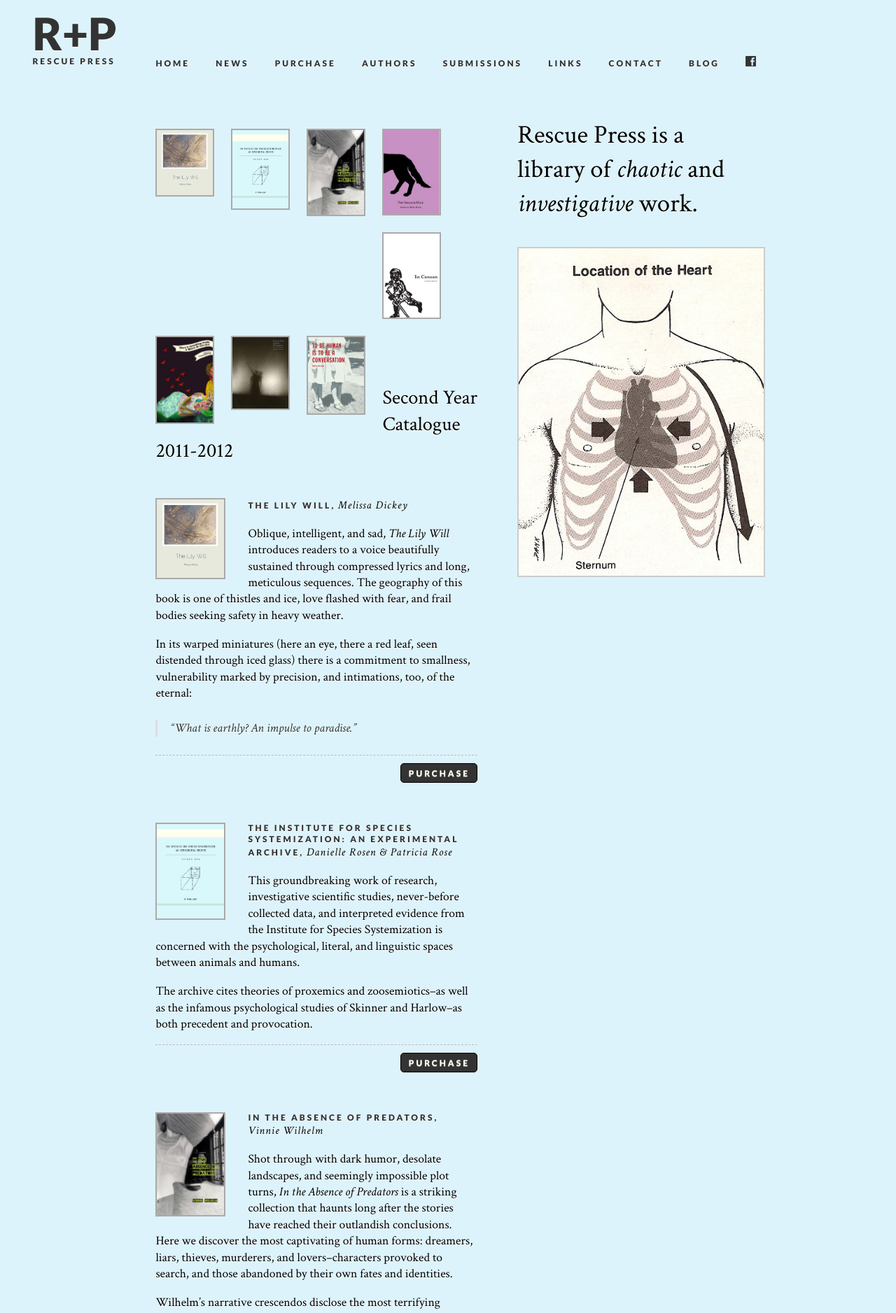
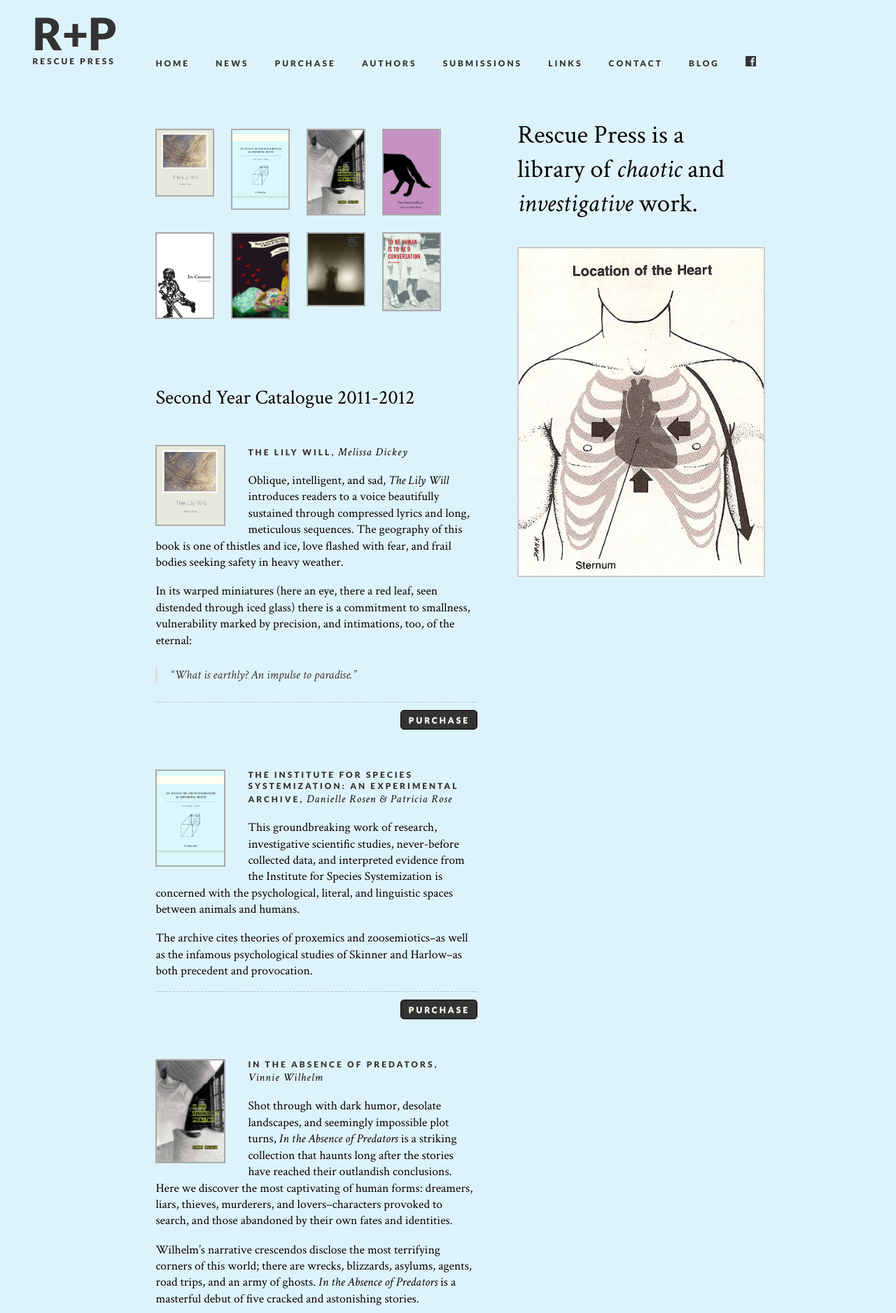
Before and after one commit to smbriones/smbriones.github.com, a Jekyll site: the page Rescue-Press/purchase.html, which Jekyll copies as it is, in a window 1280 px wide. Shown: the top 1877 px of the page at 70% size. Built offline with Jekyll 4.4.1, drawn with Linux system fonts in a browser that asks for light colours; some web fonts are replaced.

Commit message:
fixed firefox display issue on the purchase page

```diff
--- a/Rescue-Press/purchase.html
+++ b/Rescue-Press/purchase.html
@@ -62,7 +62,7 @@
             <cite>Marc Rahe</cite>
           </figcaption>
         </figure>
-
+        <br/>
         <figure>
           <a href="#5"><img src="images/s-mccrae-in-canaan.png"></a>
           <figcaption>
--- a/Rescue-Press/stylesheets/rescue-press.css
+++ b/Rescue-Press/stylesheets/rescue-press.css
@@ -280,10 +280,16 @@
 
 div.books {
   margin-top: 1.8em;
-  /* margin-bottom: 1em;*/
   height: 360px;
   width: 480px;
   position: relative;
+}
+
+div.books figure {
+  float:left;
+  display:block;
+  margin:0px;
+  padding:0px;
 }
 
 div.books figure img {
@@ -291,6 +297,7 @@
   float: left;
   margin: 0.5em 1.5em 1em 0;
   width: 80px;
+  max-height: 120px;
 }
 
 div.books figure a img {
```
